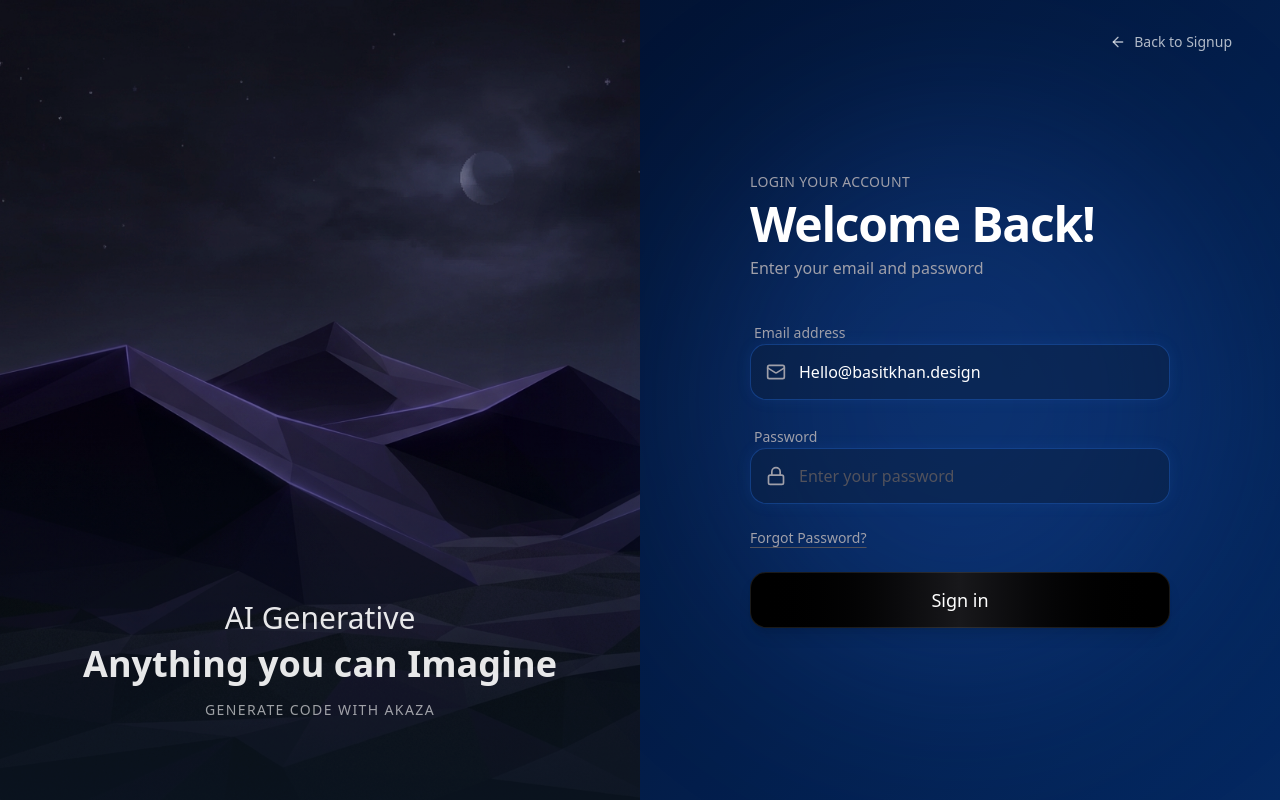
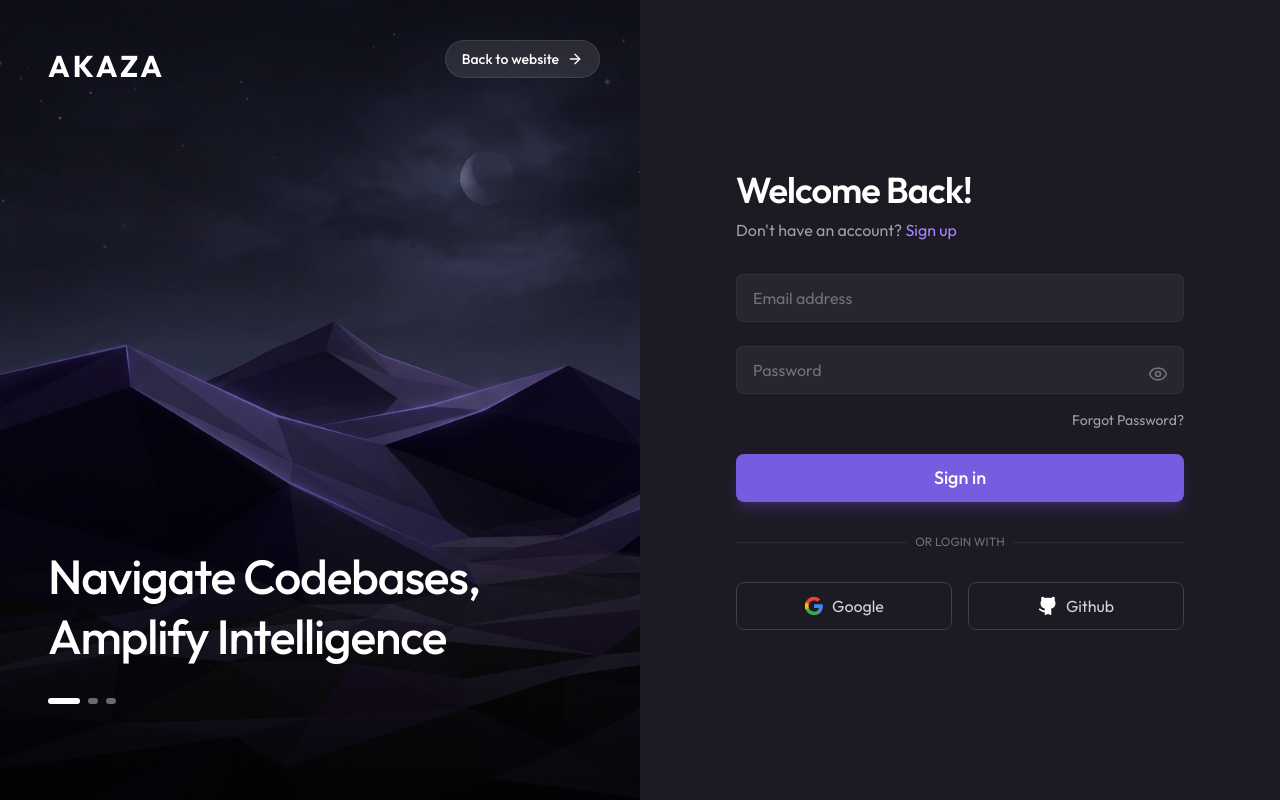
Before and after one commit to kruth-s/AI-Code-Navigator, a Next.js app in the folder client/: page /login in a window 1280 px wide. Built offline with nearby package versions, Linux system fonts and the light colour scheme.

Commit message:
Bug fix in both login and Sign up Pages

```diff
--- a/client/app/login/page.tsx
+++ b/client/app/login/page.tsx
@@ -1,103 +1,140 @@
+"use client";
+
 import Image from "next/image";
-import { Mail, Lock, ArrowRight } from "lucide-react";
+import { ArrowRight, Github, Eye } from "lucide-react";
 import Link from "next/link";
+import { useState } from "react";
 
 export default function LoginPage() {
+  const [showPassword, setShowPassword] = useState(false);
+
   return (
-    <main className="flex min-h-screen w-full bg-[#0d1b2a] text-white overflow-hidden font-sans">
-      {/* Left Column - Hero Image */}
-      <div className="hidden lg:flex w-1/2 relative flex-col justify-between p-12">
+    <main className="flex min-h-screen w-full bg-[#1c1a23] text-white overflow-hidden">
+      {/* Left Column - Image & Branding */}
+      <div className="hidden lg:flex w-1/2 relative bg-zinc-900 flex-col justify-between p-8 md:p-12">
         {/* Background Image */}
         <div className="absolute inset-0 z-0">
           <Image
             src="/auth-bg.png"
-            alt="Login Background"
+            alt="Authentication Background"
             fill
-            className="object-cover"
+            className="object-cover opacity-90"
             priority
           />
-           {/* Gradient overlays to match the reference look */}
-          <div className="absolute inset-0 bg-gradient-to-t from-[#0d1b2a] via-transparent to-transparent opacity-80" />
-          <div className="absolute inset-0 bg-black/20" />
+          {/* Overlay gradient for text readability if needed */}
+          <div className="absolute inset-0 bg-gradient-to-t from-black/80 via-transparent to-black/30 mix-blend-multiply" />
         </div>
 
-        {/* Branding */}
+        {/* Logo */}
         <div className="relative z-10">
-           {/* Using the red branding color from previous usage if implied, or sticking to white/clean */}
+          <h1 className="text-3xl font-bold tracking-widest text-white">
+            AKAZA
+          </h1>
         </div>
 
+        {/* Top Right text (on top of image? Design shows it's part of the image area top right) */}
+        <a
+          href="#"
+          className="absolute top-10 right-10 z-20 flex items-center gap-2 px-4 py-2 rounded-full bg-white/10 hover:bg-white/20 backdrop-blur-sm transition-colors text-sm font-medium border border-white/10"
+        >
+          Back to website <ArrowRight className="w-4 h-4" />
+        </a>
+
         {/* Bottom Text */}
-        <div className="relative z-10 mt-auto mb-8 text-center text-white/90">
-             <h2 className="text-3xl font-light mb-2">AI Generative</h2>
-             <h3 className="text-4xl font-semibold mb-4">Anything you can Imagine</h3>
-             <p className="text-sm text-white/60 uppercase tracking-widest">Generate code with Akaza</p>
+        <div className="relative z-10 mt-auto mb-12">
+          <h2 className="text-5xl font-medium leading-tight mb-2 tracking-tight">
+            Navigate Codebases,<br />
+            Amplify Intelligence
+          </h2>
+
+          {/* Pagination dots */}
+          <div className="flex gap-2 mt-8">
+            <div className="w-8 h-1.5 rounded-full bg-white"></div>
+            <div className="w-2.5 h-1.5 rounded-full bg-white/40 hover:bg-white/60 cursor-pointer transition-colors"></div>
+            <div className="w-2.5 h-1.5 rounded-full bg-white/40 hover:bg-white/60 cursor-pointer transition-colors"></div>
+          </div>
         </div>
       </div>
 
       {/* Right Column - Login Form */}
-      <div className="flex-1 flex flex-col items-center justify-center p-6 md:p-12 lg:p-24 relative z-10 bg-[#063e9b] bg-gradient-to-br from-[#021333] to-[#042861]">
-         {/* Top Navigation */}
-         <div className="absolute top-8 left-8 lg:left-auto lg:right-12 w-full lg:w-auto flex justify-between lg:justify-end px-4 lg:px-0">
-             <Link href="/" className="flex items-center gap-2 text-white/70 hover:text-white transition-colors text-sm">
-                <ArrowRight className="w-4 h-4 rotate-180" /> Back to Signup
-             </Link>
-         </div>
+      <div className="flex-1 flex items-center justify-center p-6 md:p-12 lg:p-24 relative z-10">
+        <div className="w-full max-w-[480px] space-y-8">
 
-        <div className="w-full max-w-[420px] space-y-10 relative">
-
-          {/* Glow Effect behind the form */}
-          <div className="absolute top-1/2 left-1/2 -translate-x-1/2 -translate-y-1/2 w-[120%] h-[120%] bg-blue-500/20 blur-[100px] rounded-full pointer-events-none" />
-
-          <div className="space-y-2 relative z-10 block">
-            <h4 className="text-zinc-400 text-sm font-medium uppercase tracking-wide">Login your account</h4>
-            <h1 className="text-5xl font-bold text-white tracking-tight">Welcome Back!</h1>
-            <p className="text-zinc-400">Enter your email and password</p>
+          <div className="space-y-2">
+            <h2 className="text-4xl font-semibold tracking-tight text-white">Welcome Back!</h2>
+            <p className="text-zinc-400">
+              Don't have an account?{" "}
+              <Link href="/" className="text-violet-400 hover:text-violet-300 transition-colors underline-offset-4 hover:underline">
+                Sign up
+              </Link>
+            </p>
           </div>
 
-          <form className="space-y-6 relative z-10">
+          <form className="space-y-6">
             <div className="space-y-2">
-              <label className="text-sm text-zinc-400 ml-1">Email address</label>
-              <div className="relative group">
-                <div className="absolute left-4 top-1/2 -translate-y-1/2 text-zinc-400 group-focus-within:text-white transition-colors">
-                  <Mail className="w-5 h-5" />
-                </div>
-                <input
-                  type="email"
-                  defaultValue="Hello@basitkhan.design"
-                  className="w-full h-14 rounded-2xl bg-[#0a1e3f]/50 border border-blue-500/30 text-white placeholder:text-zinc-600 pl-12 pr-4 focus:outline-none focus:ring-2 focus:ring-blue-500/50 focus:border-blue-500 transition-all shadow-[0_0_15px_rgba(59,130,246,0.1)]"
-                />
-              </div>
+              <input
+                type="email"
+                placeholder="Email address"
+                className="w-full h-12 rounded-lg bg-[#27252e] border border-zinc-700/50 text-white placeholder:text-zinc-500 px-4 focus:outline-none focus:ring-2 focus:ring-violet-500/50 focus:border-violet-500 transition-all"
+              />
             </div>
 
-            <div className="space-y-2">
-              <label className="text-sm text-zinc-400 ml-1">Password</label>
-              <div className="relative group">
-                <div className="absolute left-4 top-1/2 -translate-y-1/2 text-zinc-400 group-focus-within:text-white transition-colors">
-                  <Lock className="w-5 h-5" />
-                </div>
-                <input
-                  type="password"
-                  placeholder="Enter your password"
-                  className="w-full h-14 rounded-2xl bg-[#0a1e3f]/50 border border-blue-500/30 text-white placeholder:text-zinc-600 pl-12 pr-4 focus:outline-none focus:ring-2 focus:ring-blue-500/50 focus:border-blue-500 transition-all shadow-[0_0_15px_rgba(59,130,246,0.1)]"
-                />
-                 {/* Blue glow specifically under/around the password field as per design reference */}
-                 <div className="absolute inset-0 -z-10 bg-blue-600/10 blur-xl rounded-2xl opacity-0 group-focus-within:opacity-100 transition-opacity" />
+            <div className="space-y-2 relative">
+              <input
+                type={showPassword ? "text" : "password"}
+                placeholder="Password"
+                className="w-full h-12 rounded-lg bg-[#27252e] border border-zinc-700/50 text-white placeholder:text-zinc-500 px-4 pr-12 focus:outline-none focus:ring-2 focus:ring-violet-500/50 focus:border-violet-500 transition-all"
+              />
+              <button
+                type="button"
+                className="absolute right-4 top-1/3 -translate-y-1/2 text-zinc-500 hover:text-zinc-300 cursor-pointer"
+                onMouseDown={() => setShowPassword(true)}
+                onMouseUp={() => setShowPassword(false)}
+                onMouseLeave={() => setShowPassword(false)}
+                onTouchStart={() => setShowPassword(true)}
+                onTouchEnd={() => setShowPassword(false)}
+              >
+                <Eye className="w-5 h-5" />
+              </button>
+              <div className="flex justify-end mt-2">
+                <Link href="#" className="text-sm text-zinc-400 hover:text-violet-400 transition-colors">
+                  Forgot Password?
+                </Link>
               </div>
-            </div>
-
-            <div className="flex justify-start">
-               <Link href="#" className="text-sm text-zinc-400 hover:text-white transition-colors underline decoration-zinc-600 underline-offset-4">
-                 Forgot Password?
-               </Link>
             </div>
 
             <button
                type="button"
-               className="w-full h-14 rounded-2xl bg-gradient-to-r from-black via-zinc-900 to-black hover:from-zinc-900 hover:to-zinc-800 text-white font-medium text-lg transition-all shadow-lg border border-white/10 active:scale-[0.98]"
+               className="w-full h-12 rounded-lg bg-[#765cde] hover:bg-[#654aca] text-white font-medium text-lg transition-all shadow-lg shadow-violet-500/20 active:scale-[0.98]"
             >
               Sign in
             </button>
           </form>
+
+          <div className="relative">
+            <div className="absolute inset-0 flex items-center">
+              <span className="w-full border-t border-zinc-700/50"></span>
+            </div>
+            <div className="relative flex justify-center text-xs uppercase">
+              <span className="bg-[#1c1a23] px-2 text-zinc-500">Or login with</span>
+            </div>
+          </div>
+
+          <div className="grid grid-cols-2 gap-4">
+            <button className="flex items-center justify-center gap-2 h-12 rounded-lg border border-zinc-700 hover:bg-zinc-800/50 transition-colors text-zinc-300 hover:text-white group">
+              <svg className="w-5 h-5" viewBox="0 0 24 24" fill="none" xmlns="http://www.w3.org/2000/svg">
+                <path d="M22.56 12.25c0-.78-.07-1.53-.2-2.25H12v4.26h5.92c-.26 1.37-1.04 2.53-2.21 3.31v2.77h3.57c2.08-1.92 3.28-4.74 3.28-8.09z" fill="#4285F4"/>
+                <path d="M12 23c2.97 0 5.46-.98 7.28-2.66l-3.57-2.77c-.98.66-2.23 1.06-3.71 1.06-2.86 0-5.29-1.93-6.16-4.53H2.18v2.84C3.99 20.53 7.7 23 12 23z" fill="#34A853"/>
+                <path d="M5.84 14.09c-.22-.66-.35-1.36-.35-2.09s.13-1.43.35-2.09V7.07H2.18C1.43 8.55 1 10.22 1 12s.43 3.45 1.18 4.93l2.85-2.22.81-.62z" fill="#FBBC05"/>
+                <path d="M12 5.38c1.62 0 3.06.56 4.21 1.64l3.15-3.15C17.45 2.09 14.97 1 12 1 7.7 1 3.99 3.47 2.18 7.07l3.66 2.84c.87-2.6 3.3-4.53 6.16-4.53z" fill="#EA4335"/>
+              </svg>
+              Google
+            </button>
+            <button className="flex items-center justify-center gap-2 h-12 rounded-lg border border-zinc-700 hover:bg-zinc-800/50 transition-colors text-zinc-300 hover:text-white">
+              <Github className="w-5 h-5 text-white" fill="currentColor" />
+              Github
+            </button>
+          </div>
         </div>
       </div>
     </main>
--- a/client/app/page.tsx
+++ b/client/app/page.tsx
@@ -1,10 +1,15 @@
+"use client";
+
 import Image from "next/image";
-import { Eye, Check, ArrowRight, Apple } from "lucide-react";
+import { Eye, Check, ArrowRight, Github } from "lucide-react";
 import Link from "next/link";
+import { useState } from "react";
 
 export default function Home() {
+  const [showPassword, setShowPassword] = useState(false);
+
   return (
-    <main className="flex min-h-screen w-full bg-[#1c1a23] text-white overflow-hidden">
+    <main className="flex min-h-screen w-full bg-[#1c1a23] text-white overflow-hidden scrollbar-hide">
       {/* Left Column - Image & Branding */}
       <div className="hidden lg:flex w-1/2 relative bg-zinc-900 flex-col justify-between p-8 md:p-12">
         {/* Background Image */}
@@ -52,8 +57,8 @@ export default function Home() {
       </div>
 
       {/* Right Column - Form */}
-      <div className="flex-1 flex items-center justify-center p-6 md:p-12 lg:p-24 relative z-10">
-        <div className="w-full max-w-[480px] space-y-8">
+      <div className="flex-1 flex items-center justify-center p-6 md:p-12 lg:p-24 relative z-10 overflow-y-auto max-h-screen scrollbar-hide">
+        <div className="w-full max-w-[480px] space-y-8 my-auto">
 
           <div className="space-y-2">
             <h2 className="text-4xl font-semibold tracking-tight text-white">Join AI Code Navigator</h2>
@@ -97,11 +102,19 @@ export default function Home() {
 
             <div className="space-y-2 relative">
               <input
-                type="password"
+                type={showPassword ? "text" : "password"}
                 placeholder="Enter your password"
                 className="w-full h-12 rounded-lg bg-[#27252e] border border-zinc-700/50 text-white placeholder:text-zinc-500 px-4 pr-12 focus:outline-none focus:ring-2 focus:ring-violet-500/50 focus:border-violet-500 transition-all"
               />
-              <button type="button" className="absolute right-4 top-1/2 -translate-y-1/2 text-zinc-500 hover:text-zinc-300">
+              <button
+                type="button"
+                className="absolute right-4 top-2/5 -translate-y-1/2 text-zinc-500 hover:text-zinc-300 cursor-pointer"
+                onMouseDown={() => setShowPassword(true)}
+                onMouseUp={() => setShowPassword(false)}
+                onMouseLeave={() => setShowPassword(false)}
+                onTouchStart={() => setShowPassword(true)}
+                onTouchEnd={() => setShowPassword(false)}
+              >
                 <Eye className="w-5 h-5" />
               </button>
             </div>
@@ -148,8 +161,8 @@ export default function Home() {
               Google
             </button>
             <button className="flex items-center justify-center gap-2 h-12 rounded-lg border border-zinc-700 hover:bg-zinc-800/50 transition-colors text-zinc-300 hover:text-white">
-              <Apple className="w-5 h-5 text-white" fill="currentColor" />
-              Apple
+              <Github className="w-5 h-5 text-white" fill="currentColor" />
+              Github
             </button>
           </div>
         </div>
```
Also changed, not shown: client/app/globals.css (+8 -0 lines).
